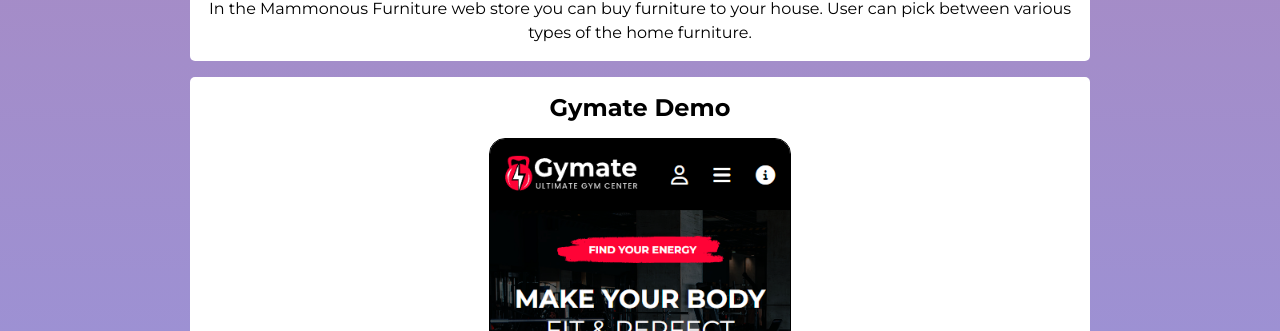
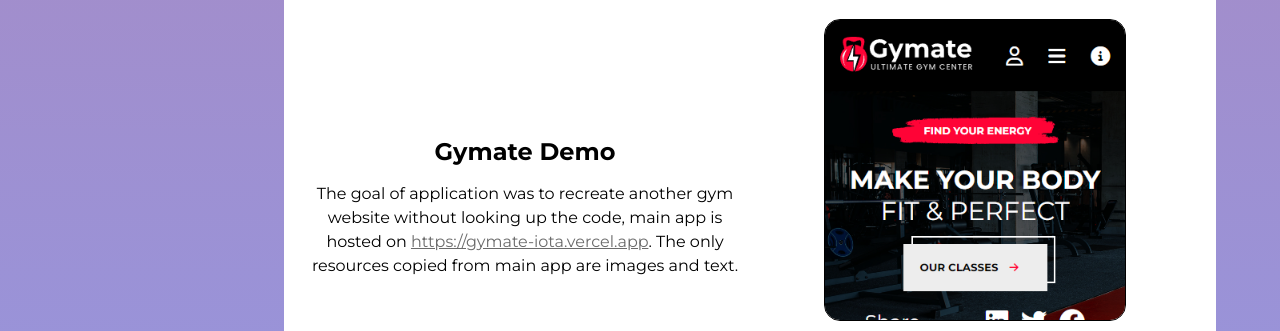
Before and after one commit to FPLTomeczek/Portfolio, a plain HTML site: page index.html in a window 1280 px wide. Shown: the part 3022-3353 px from the top of the page. Drawn offline with Linux system fonts and the light colour scheme.

Commit message:
projects_desktop

```diff
--- a/index.html
+++ b/index.html
@@ -164,10 +164,10 @@
           </div>
         </section>
 
-        <section>
+        <section id="projects-section">
           <h1 id="projects">Projects</h1>
           <div class="projects">
-            <div class="project">
+            <div class="project" id="fpltools-project">
               <h2>FPLTools</h2>
 
               <video
@@ -199,7 +199,6 @@
                   <p>React</p>
                 </div>
               </div>
-
               <p>
                 FPLTools was my first bigger web app in which I've used
                 React+Django. This app is calling FPL API to retrieve data. User
@@ -210,8 +209,11 @@
               </p>
             </div>
 
+            <div class="project-flex-end">
               <div class="project">
                 <h2>Songuessr</h2>
+                <div class="project-container">
+                  <div class="project-left-side">
                     <div class="screen-container">
                       <div class="screen">
                         <img
@@ -240,16 +242,24 @@
                         <p>React</p>
                       </div>
                     </div>
+                  </div>
 
+                  <div class="project-right-side">
+                    <h2>Songuessr</h2>
                     <p>
-                Challenge yourself in Songuessr app and check if you really know
-                your favourite artists. Whole project is based on Spotify Web
-                API
+                      Challenge yourself in Songuessr app and check if you
+                      really know your favourite artists. Whole project is based
+                      on Spotify Web API
                     </p>
+                  </div>
+                </div>
+              </div>
             </div>
 
             <div class="project">
               <h2>Mammonous Furniture</h2>
+              <div class="project-container">
+                <div class="project-left-side">
                   <div class="screen-container">
                     <div class="screen">
                       <img
@@ -280,15 +290,23 @@
                       <p>React</p>
                     </div>
                   </div>
+                </div>
+                <div class="project-right-side">
+                  <h2>Mammonous Furniture</h2>
                   <p>
-                In the Mammonous Furniture web store you can buy furniture to
-                your house. User can pick between various types of the home
-                furniture.
+                    In the Mammonous Furniture web store you can buy furniture
+                    to your house. User can pick between various types of the
+                    home furniture.
                   </p>
                 </div>
+              </div>
+            </div>
 
-            <div class="project">
+            <div class="project-flex-end">
+              <div class="project project-right-margin">
                 <h2>Gymate Demo</h2>
+                <div class="project-container">
+                  <div class="project-left-side">
                     <div class="screen-container">
                       <div class="screen">
                         <img
@@ -299,7 +317,10 @@
                       </div>
                     </div>
                     <div class="project-links">
-                <a href="https://github.com/FPLTomeczek/gogym" target="_blank">
+                      <a
+                        href="https://github.com/FPLTomeczek/gogym"
+                        target="_blank"
+                      >
                         <i class="fa-brands fa-github"></i>
                         <p>Code</p>
                       </a>
@@ -313,15 +334,22 @@
                         <p>React</p>
                       </div>
                     </div>
+                  </div>
+                  <div class="project-right-side">
+                    <h2>Gymate Demo</h2>
                     <p>
-                The goal of application was to recreate another gym website
-                without looking up the code, main app is hosted on
+                      The goal of application was to recreate another gym
+                      website without looking up the code, main app is hosted on
                       <a
                         href="https://gymate-iota.vercel.app"
                         style="text-decoration: underline"
                         >https://gymate-iota.vercel.app</a
-                >. The only resources copied from main app are images and text.
+                      >. The only resources copied from main app are images and
+                      text.
                     </p>
+                  </div>
+                </div>
+              </div>
             </div>
           </div>
         </section>
@@ -331,6 +359,9 @@
         <div class="contact">
           <h1 id="contact">Contact</h1>
 
+          <!-- <div class="contacts">
+
+          </div> -->
           <a href="mailto: tomaszs18m@gmail.com" id="contact-mail">
             <i class="fa-regular fa-envelope" id="contact-mail-icon"></i>
             <p>tomaszs18m@gmail.com</p>
--- a/style.css
+++ b/style.css
@@ -509,11 +509,15 @@ section {
 }
 
 /* projects */
+#projects-section {
+  max-width: 1500px;
+}
 .projects {
   padding: 2rem 0;
   border-radius: 0.5rem;
 }
 .project {
+  max-width: 900px;
   background-color: white;
   padding: 1rem;
   text-align: center;
@@ -583,6 +587,39 @@ section {
 #fpltools-video {
   margin-top: 1rem;
 }
+.project-right-side > h2 {
+  display: none;
+}
+
+@media (min-width: 750px) {
+  .project-container {
+    display: flex;
+  }
+  .project-left-side {
+    width: 50%;
+  }
+  .project-right-side {
+    margin: auto 0;
+    width: 50%;
+  }
+  .project > h2 {
+    display: none;
+  }
+  #fpltools-project > h2 {
+    display: block;
+  }
+  .project-right-side > h2 {
+    display: block;
+    padding: 1rem 0;
+  }
+  .project-flex-end {
+    display: flex;
+    justify-content: flex-end;
+  }
+  .project-flex-end .project-left-side {
+    order: 2;
+  }
+}
 
 /* contact */
 .contact {
```
Lines whose indentation alone changed are shown as unchanged.
